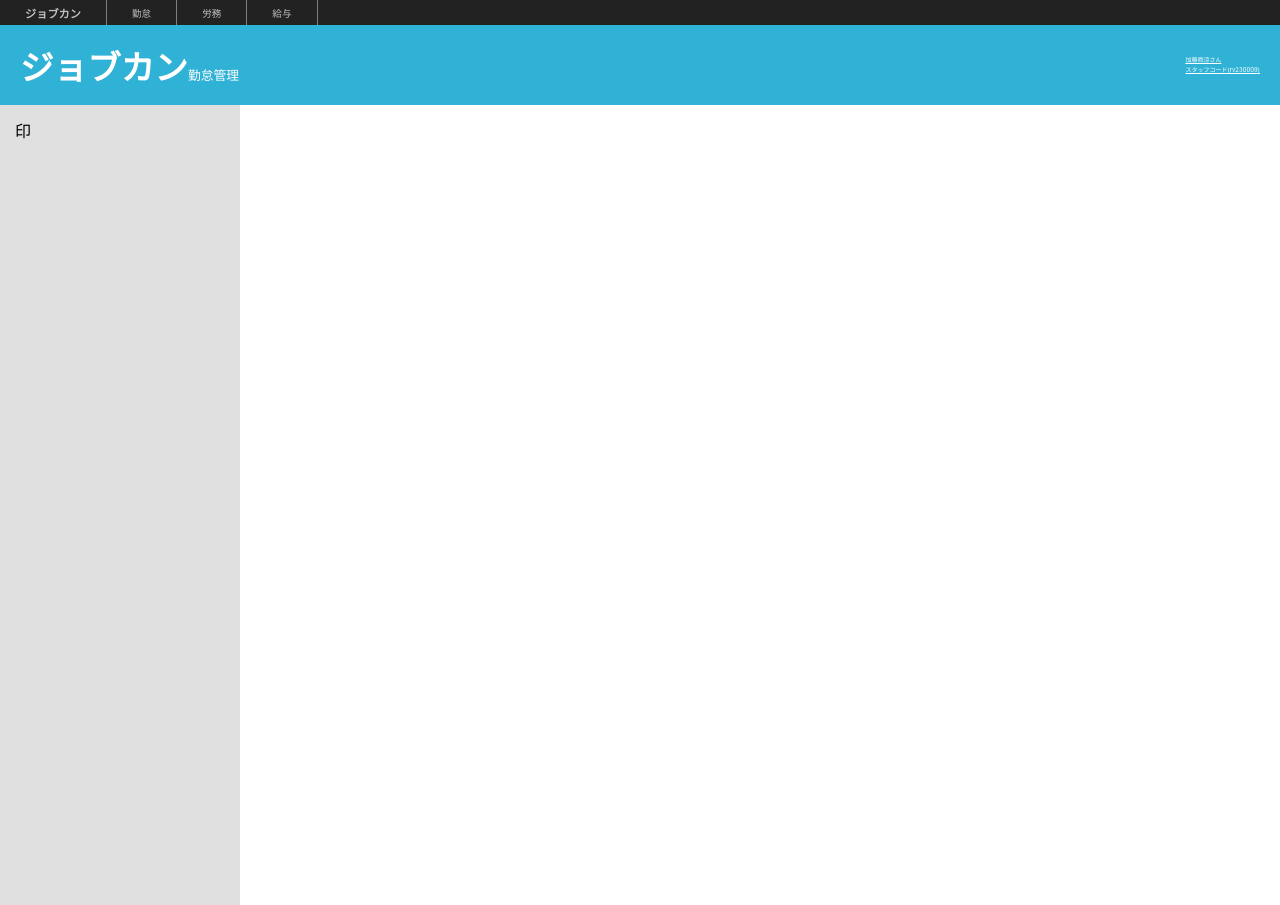
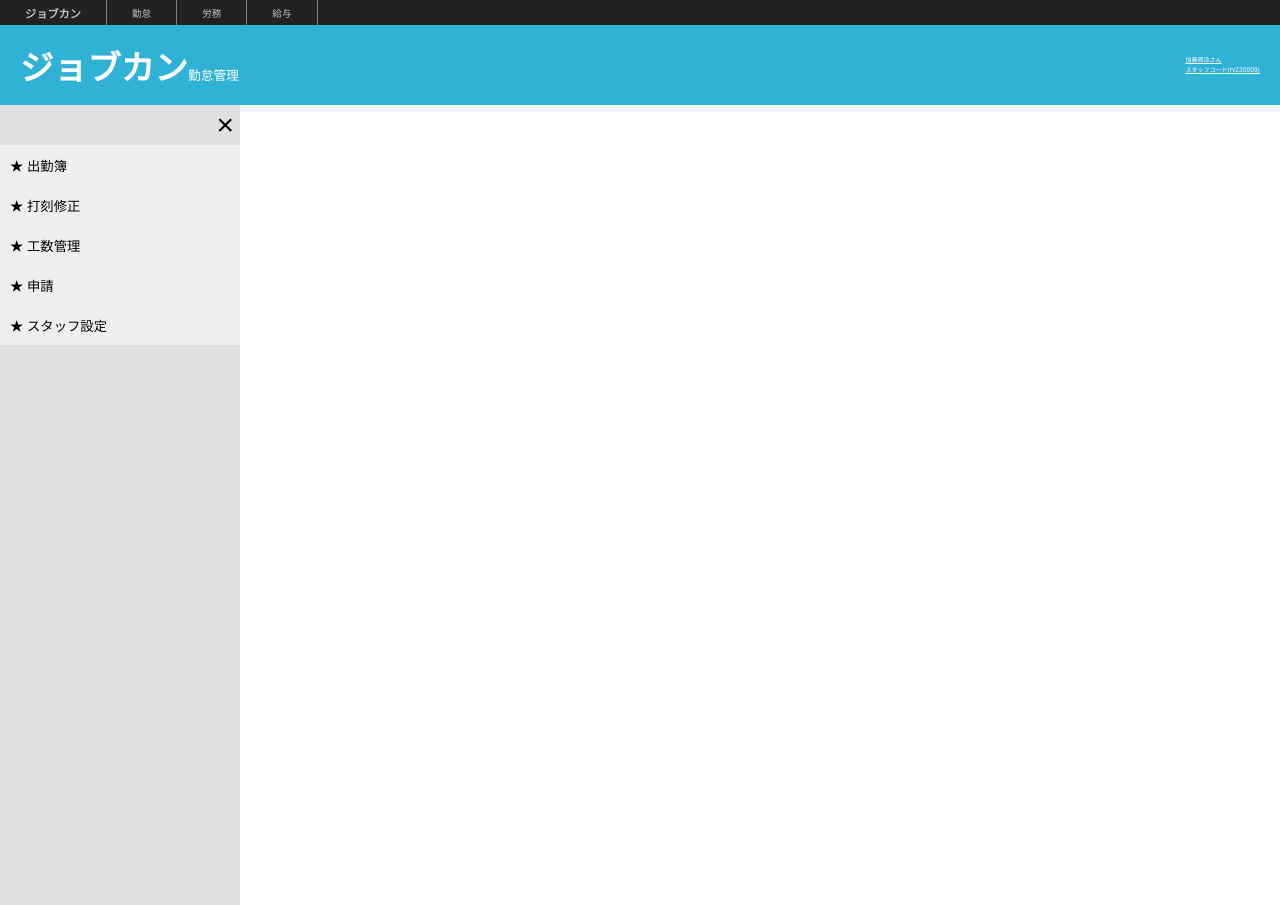
Before and after one commit to ShunKato1109/JOBKANTEST, a React (Create React App) app: page / in a window 1280 px wide. Built offline with nearby package versions, Linux system fonts and the light colour scheme.

Commit message:
サイドバー作成231003-1

```diff
--- a/src/App.jsx
+++ b/src/App.jsx
@@ -2,9 +2,8 @@
 import styled from "styled-components";
 import './App.css';
 
-export const App = () =>{
-
-  const StyledHead1 = styled.header`
+//header1
+export const Sheader1 = styled.header`
 background-color:#222222;
 display:flex;
 align-items:strech;
@@ -12,8 +11,8 @@
 height:25px;
 `;
 
-  const HeadButton1 =(props)=>{
-    const headButtonStyle={
+//header1 button css
+export const SheadButton1={
   color:'#c0c0c0',
   backgroundColor:'transparent',
   fontSize:'70%',
@@ -24,11 +23,23 @@
   border:'none',
   borderRight:'0.5px solid gray',
 };
-    return <button style={headButtonStyle}>{props.label}</button>
-  }
 
-  const HeadButton2 =(props)=>{
-    const headButtonStyle={
+//header1 button
+export const HeadButton1 =(props)=>{
+  return <button style={SheadButton1}>{props.label}</button>
+};
+
+//header2
+export const Sheader2 = styled.header`
+background-color:#30B2D6;
+color:white;
+height:80px;
+display: flex;
+align-items:center;
+`;
+
+//header button2 css
+const SheadButton2={
   color:'#c0c0c0',
   backgroundColor:'transparent',
   fontSize:'60%',
@@ -39,59 +50,66 @@
   borderRight:'0.5px solid gray',
 };
 
+//header button2
+export const HeadButton2 =(props)=>{
+  return <button style={SheadButton2}>{props.label}</button>
+};
 
-    return <button style={headButtonStyle}>{props.label}</button>
-  }
-
-  const StyledHead2 = styled.header`
-  background-color:#30B2D6;
-  color:white;
-  height:80px;
-  display: flex;
-  align-items:center;
-  // align-items: baseline;
-  `;
-
-  const SidebarDiv = styled.div`
+//sidebar div
+export const SidebarDiv = styled.div`
 width:240px;
 height:100vh;
+text-align:right;
 background-color:#e0e0e0;
 `;
 
-  const SideButton1 = (props)=>{
-    const sideBarStyle={
+//SidedBar css
+export const SsideBar={
   color:'black',
+  height:'40px',
+  width:'100%',
+  textAlign:"left",
+  // backgroundColor:'transparent',
+  border:'none',
+  padding:'10px',
+  cursor:'pointer',
+};
+
+export const SideBarButton =(props)=>{
+  return <button style={SsideBar}>★ {props.label}</button>
+};
+
+export const ScancelButton={
+  color:'black',
+  fontSize:'30px',
+  height:'40px',
+  alignItems:'center',
+  textAlign:"right",
   backgroundColor:'transparent',
   border:'none',
+  cursor:'pointer',
 };
 
-    return <button style={sideBarStyle}>{props.label}</button>
-  };
-
-  const SideBarBox=(props)=>{
-    return(
-      <div style={{display:'flex',height:'50px',alignItems:'center'}}>
-        <p style={{marginLeft:'15px'}}>印</p>
-        <SideButton1 >{props.label}</SideButton1>
-      </div>
-    )
+export const CancelButton = ()=>{
+  return <button style={ScancelButton}>×</button>
 };
 
 
+export const App = () =>{
   return (
     <>
     {/* ヘッダー１　ドロップダウンあり */}
-    <StyledHead1>
+    <Sheader1>
       <div style={{display:'flex'}}>
         <HeadButton1 label="ジョブカン"></HeadButton1>
         <HeadButton2 label="勤怠"></HeadButton2>
         <HeadButton2 label="労務"></HeadButton2>
         <HeadButton2 label="給与"></HeadButton2>
       </div>
-    </StyledHead1>
+    </Sheader1>
 
     {/* ヘッダー２　ジョブカン */}
-    <StyledHead2>
+    <Sheader2>
         <div style={{display:'flex',alignItems:'baseline',marginLeft:'20px'}}>
         <p style={{fontSize:'210%',fontWeight:'bold'}}>ジョブカン</p>
         <p style={{fontSize:'80%'}}>勤怠管理</p>
@@ -100,12 +118,16 @@
         <p style={{fontSize:'25%',}}>加藤舜涼さん</p>
         <p style={{fontSize:'25%'}}>スタッフコード(rv230009)</p>
         </div>
-    </StyledHead2>
+    </Sheader2>
 
     {/* サイドバー */}
-    {/* <aside></aside> */}
     <SidebarDiv>
-      <SideBarBox label="出勤簿"/>
+      <CancelButton />
+      <SideBarButton label="出勤簿"/>
+      <SideBarButton label="打刻修正"/>
+      <SideBarButton label="工数管理"/>
+      <SideBarButton label="申請"/>
+      <SideBarButton label="スタッフ設定"/>
     </SidebarDiv>
 
     {/* メインコンテンツ */}
```
Lines whose indentation alone changed are shown as unchanged.
